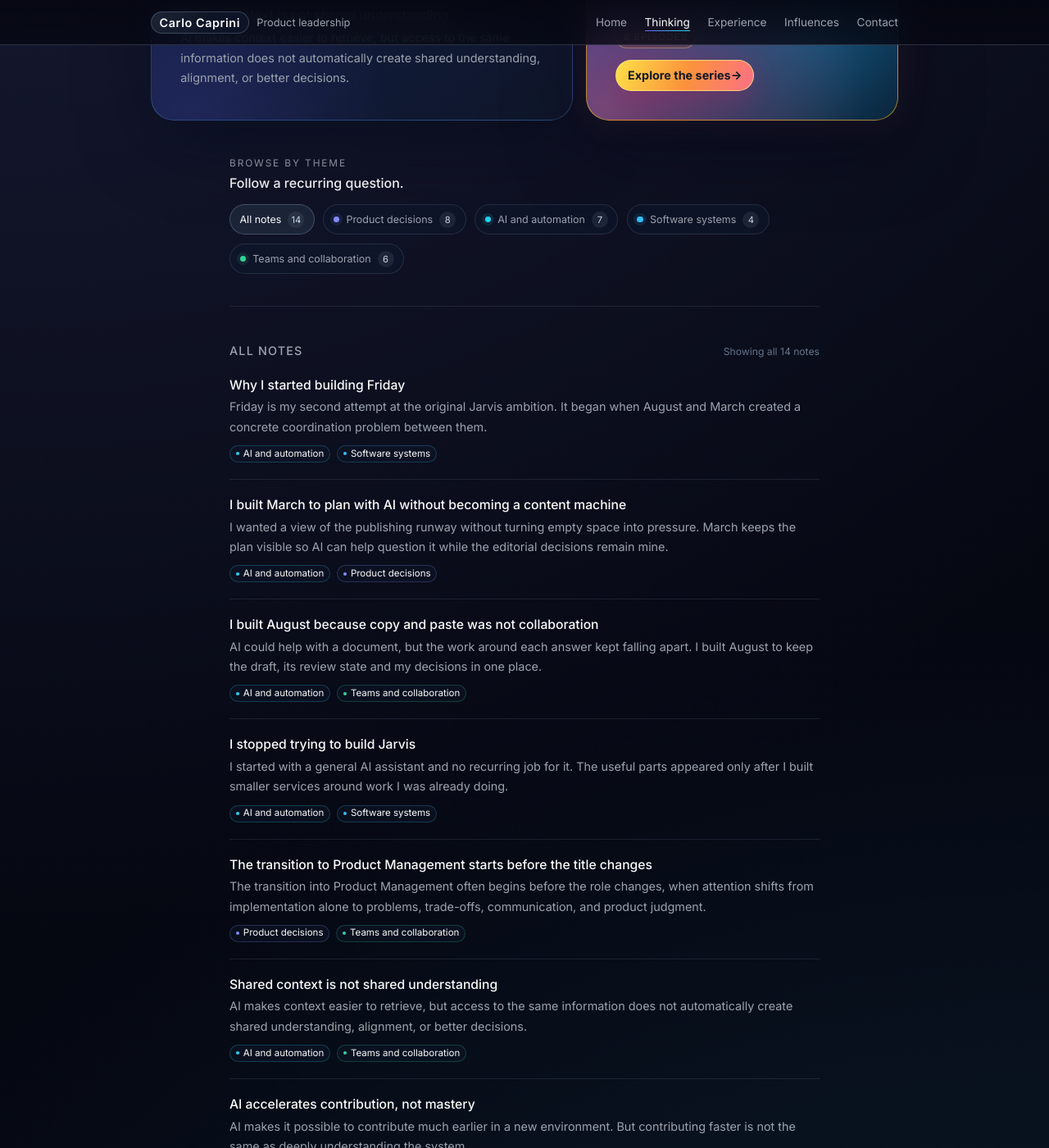
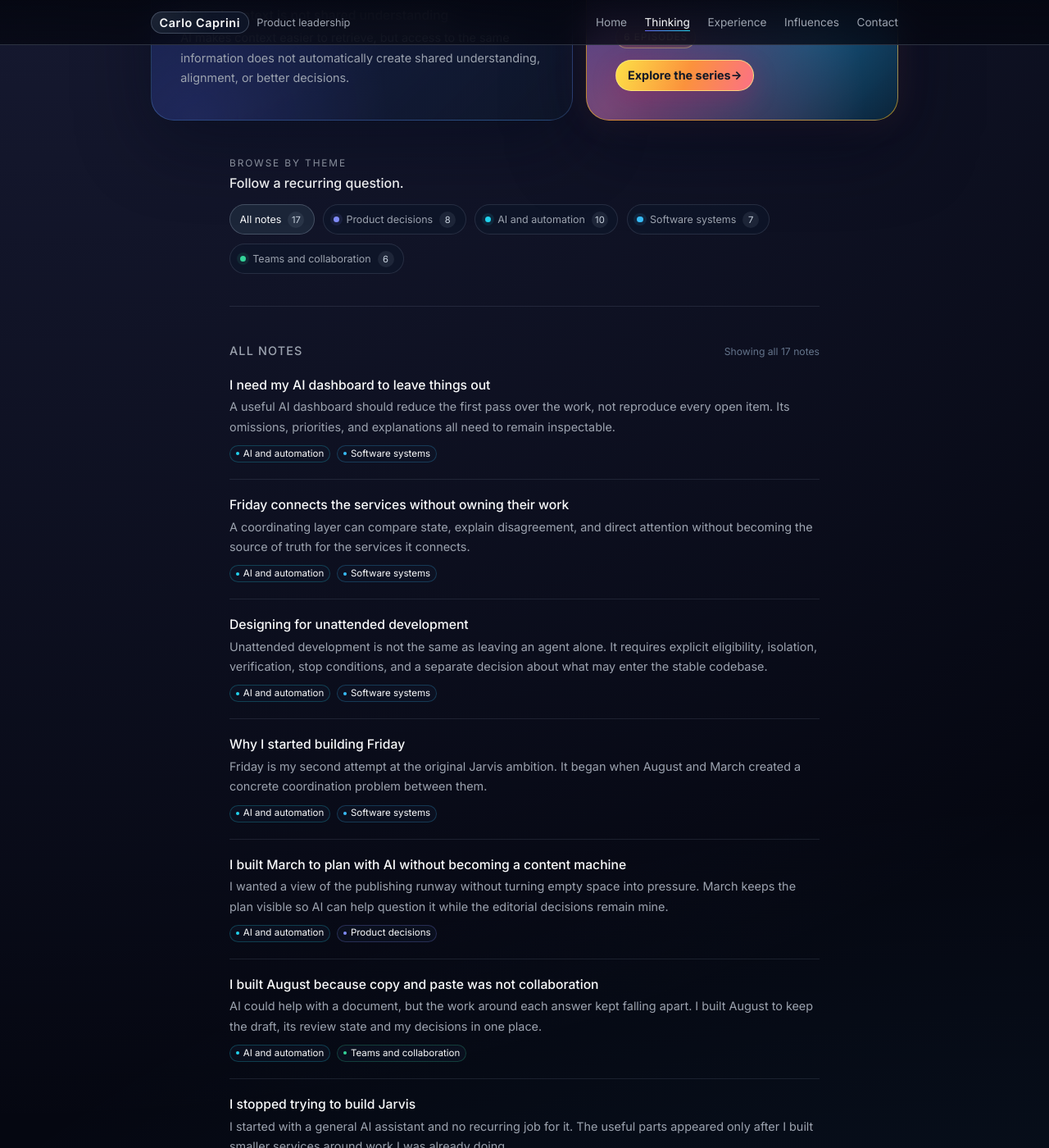
Before and after one commit to carlocaprini/carlocaprini.github.io, a Jekyll site: the page built from pages/thinking.md, in a window 1280 px wide and 1400 px high, scrolled down 932 px. Shown: the whole window at 82% size. Built offline with Jekyll 4.4.1, drawn with Linux system fonts in a browser that asks for light colours.

Commit message:
Integrate August notes into site indexes

```diff
--- a/pages/thinking.md
+++ b/pages/thinking.md
@@ -25,6 +25,9 @@ featured_series:
   slug: building-my-ai-operating-system
 # Order of notes on the list. Title and summary come from each article's front matter.
 articles:
+  - url: /thinking/i-need-my-ai-dashboard-to-leave-things-out/
+  - url: /thinking/friday-connects-the-services-without-owning-their-work/
+  - url: /thinking/designing-for-unattended-development/
   - url: /thinking/why-i-started-building-friday/
   - url: /thinking/i-built-march-to-plan-with-ai-without-becoming-a-content-machine/
   - url: /thinking/i-built-august-because-copy-and-paste-was-not-collaboration/
```
Also changed, not shown: other parts of pages/thinking.md (+1 -1 lines), pages/knowledge.md (+1 -1 lines).
